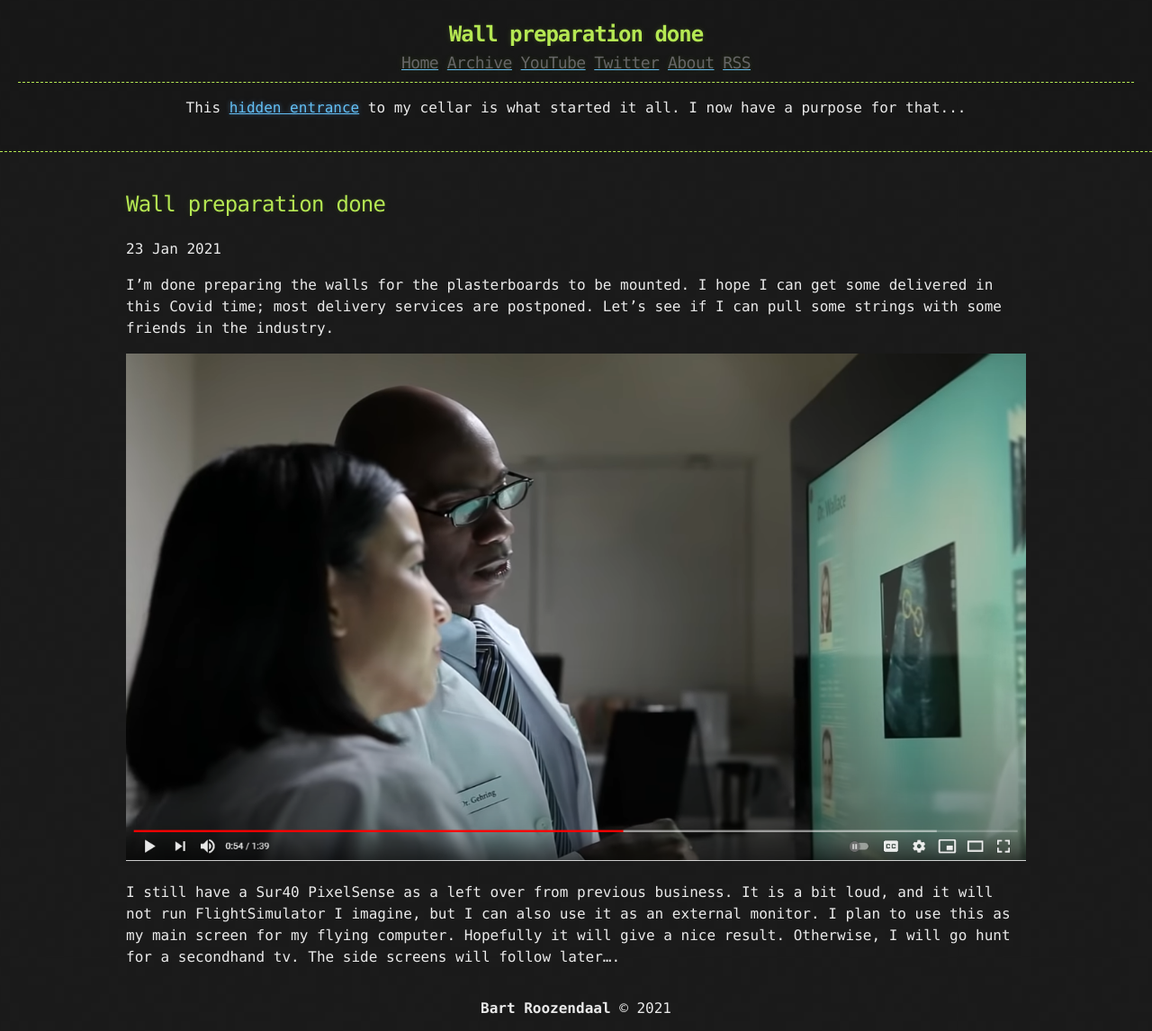
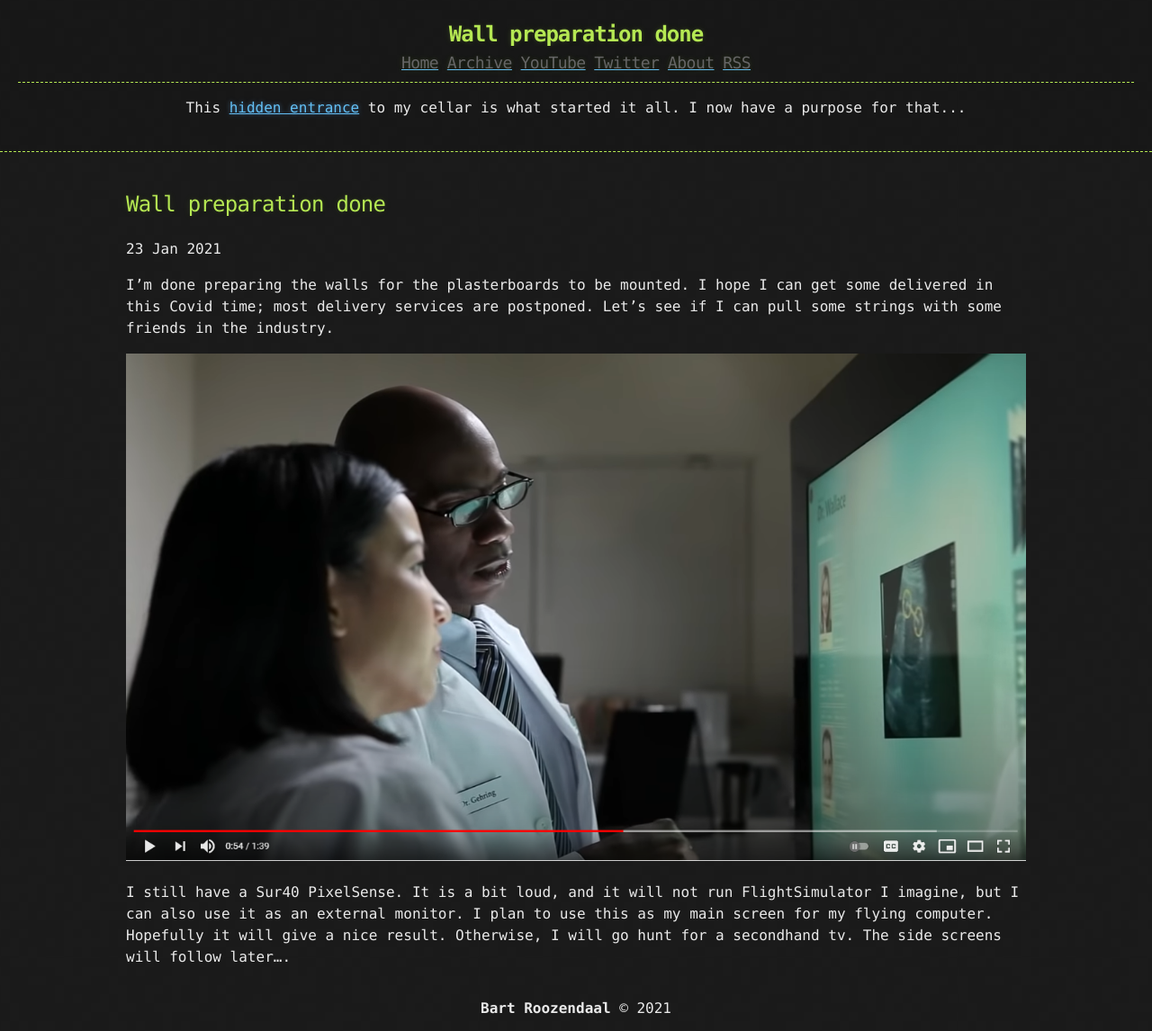
Before and after one commit to bartroozendaal/fsarduino.com, a Jekyll site: the page built from _posts/2021-01-23-Wall preparation done.md, in a window 1280 px wide. Shown: the whole page at 90% size. Built offline with Jekyll 4.4.1, drawn with Linux system fonts in a browser that asks for light colours.

Commit message:
cut some text

```diff
--- a/_posts/2021-01-23-Wall preparation done.md
+++ b/_posts/2021-01-23-Wall preparation done.md
@@ -2,4 +2,4 @@ I'm done preparing the walls for the plasterboards to be mounted. I hope I can g
 
 [![Sur40 PixelSense](assets/sur40.png)](https://www.youtube.com/watch?v=t4hzQrOxhHI)
 
-I still have a Sur40 PixelSense as a left over from previous business. It is a bit loud, and it will not run FlightSimulator I imagine, but I can also use it as an external monitor. I plan to use this as my main screen for my flying computer. Hopefully it will give a nice result. Otherwise, I will go hunt for a secondhand tv. The side screens will follow later....
+I still have a Sur40 PixelSense. It is a bit loud, and it will not run FlightSimulator I imagine, but I can also use it as an external monitor. I plan to use this as my main screen for my flying computer. Hopefully it will give a nice result. Otherwise, I will go hunt for a secondhand tv. The side screens will follow later....
```
